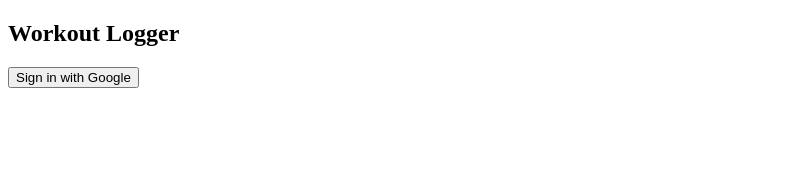
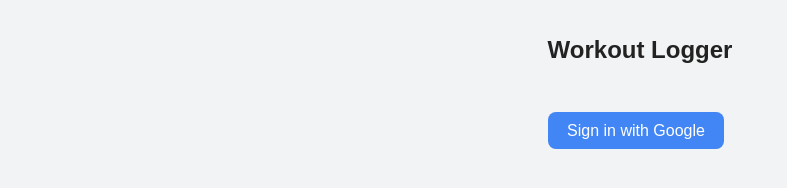
Before and after one commit to barakshalit/workoutApp, a plain HTML site: page index.html in a window 1280 px wide. Shown: the whole page, without its empty margins (0-787 px from the left). Drawn offline with Linux system fonts and the light colour scheme; no server answers.

Commit message:
Update index.html

```diff
--- a/index.html
+++ b/index.html
@@ -3,7 +3,7 @@
 <head>
   <title>Workout Logger</title>
   <meta name="viewport" content="width=device-width, initial-scale=1.0">
-  <!-- Firebase SDK -->
+  <link rel="stylesheet" href="style.css">
   <script src="https://www.gstatic.com/firebasejs/10.12.1/firebase-app-compat.js"></script>
   <script src="https://www.gstatic.com/firebasejs/10.12.1/firebase-auth-compat.js"></script>
 </head>
```
